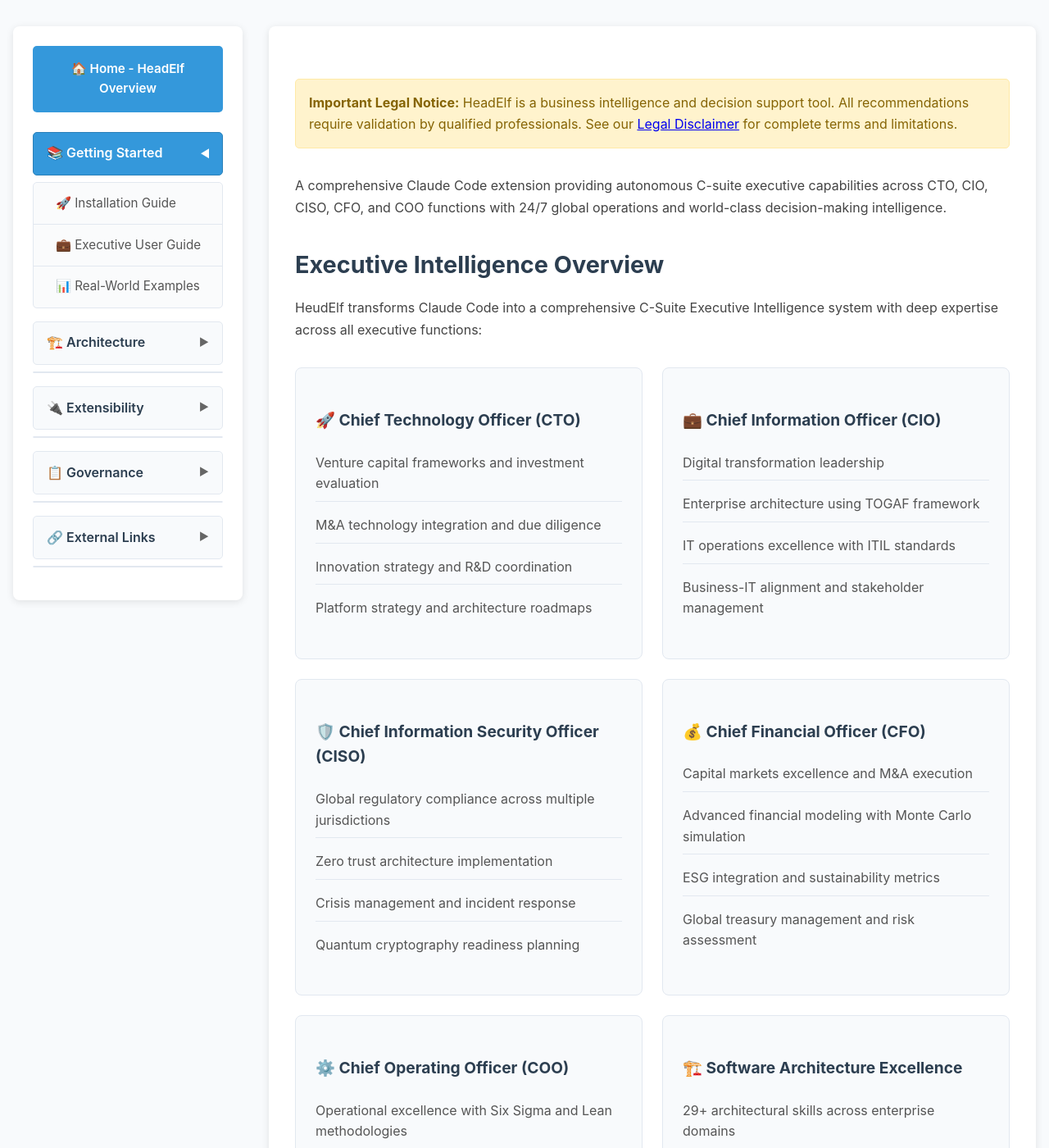
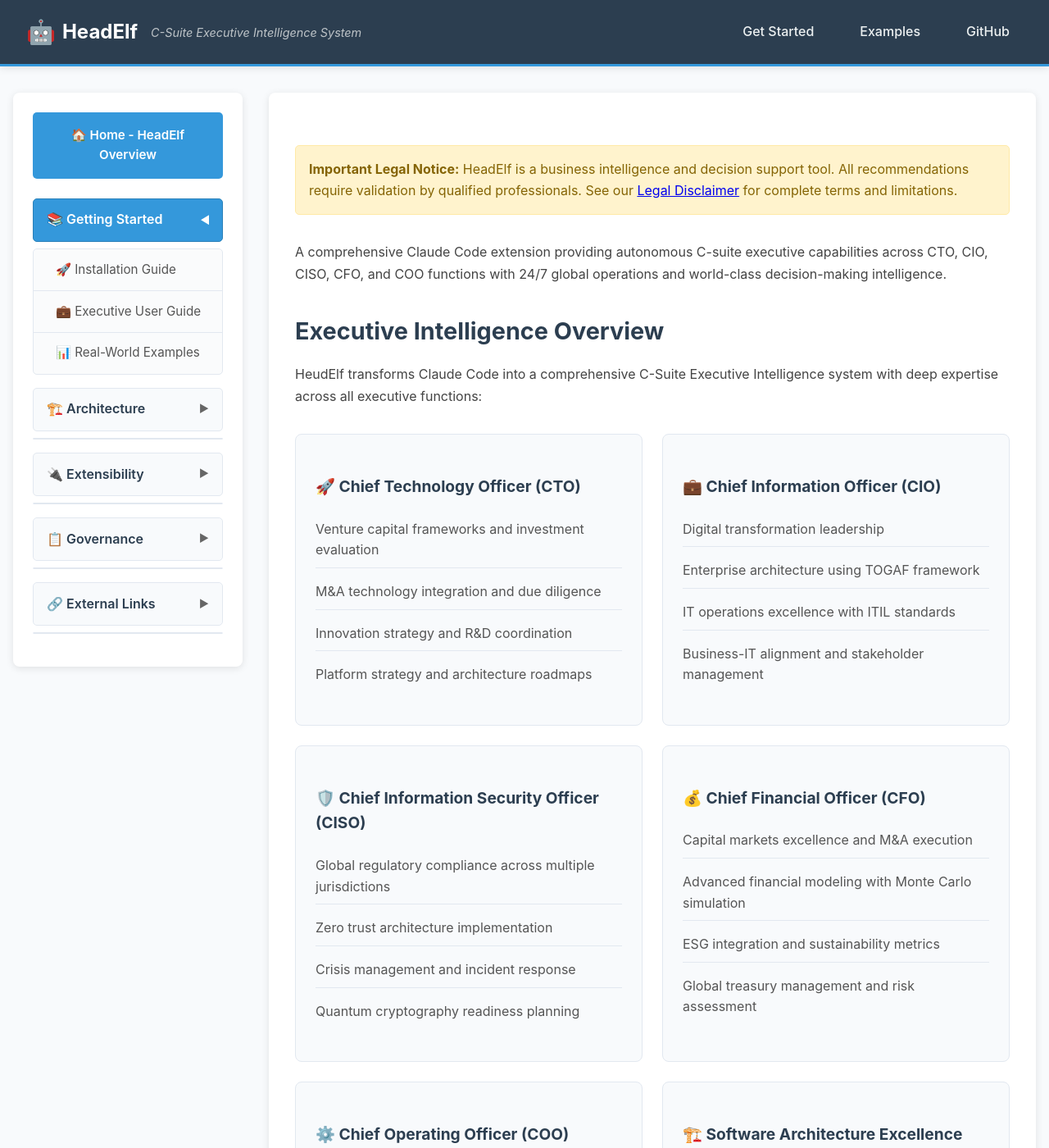
Before and after one commit to pauljbernard/headElf, a Jekyll site: the page built from docs/index.md, in a window 1280 px wide and 1400 px high. Shown: the whole window at 82% size. Built offline with Jekyll 4.4.1, drawn with Linux system fonts in a browser that asks for light colours.

Commit message:
Add professional site-wide header spanning across entire page
This commit adds a comprehensive site header that spans the full width
across the top of the entire page, above both the navigation sidebar
and content panels.

Site Header Features:

**Left Side - Site Branding:**
- 🤖 HeadElf logo and brand name (clickable link to home)
- "C-Suite Executive Intelligence System" tagline
- Professional dark blue background (#2c3e50) with blue accent border

**Right Side - Quick Navigation:**
- "Get Started" - Direct link to installation guide
- "Examples" - Quick access to executive scenarios
- "GitHub" - External link to repository

**Professional Styling:**
- Sticky header that stays at top when scrolling
- Professional color scheme consistent with site branding
- Hover effects on navigation links with blue highlights
- Mobile-responsive design with stacked layout on small screens
- Shadow and border effects for visual depth

**Layout Integration:**
- Spans full width above both sidebar and content panels
- Properly integrated with existing layout structure
- Z-index positioning to stay above other content
- Responsive behavior that works with mobile sidebar toggle

The site now has a proper site-wide header providing:
- Clear branding and identity across all pages
- Quick access to key sections without using sidebar
- Professional appearance suitable for executive audience
- Consistent navigation experience across the documentation

🤖 Generated with [Claude Code](https://claude.ai/code)

Co-Authored-By: Claude <noreply@anthropic.com>

```diff
--- a/docs/_layouts/default.html
+++ b/docs/_layouts/default.html
@@ -344,6 +344,77 @@
             margin: 2rem 0;
         }
 
+        /* Site Header */
+        .site-header {
+            background: #2c3e50;
+            color: white;
+            border-bottom: 3px solid #3498db;
+            position: sticky;
+            top: 0;
+            z-index: 100;
+            box-shadow: 0 2px 10px rgba(0, 0, 0, 0.1);
+        }
+
+        .site-header-content {
+            max-width: 1400px;
+            margin: 0 auto;
+            padding: 1rem 2rem;
+            display: flex;
+            align-items: center;
+            justify-content: space-between;
+        }
+
+        .site-title {
+            display: flex;
+            align-items: center;
+            gap: 1rem;
+        }
+
+        .site-title a {
+            display: flex;
+            align-items: center;
+            gap: 0.5rem;
+            text-decoration: none;
+            color: white;
+        }
+
+        .site-logo {
+            font-size: 1.8rem;
+        }
+
+        .site-name {
+            font-size: 1.5rem;
+            font-weight: 700;
+            color: white;
+        }
+
+        .site-tagline {
+            color: #bdc3c7;
+            font-size: 0.9rem;
+            font-style: italic;
+        }
+
+        .site-nav {
+            display: flex;
+            gap: 1.5rem;
+            align-items: center;
+        }
+
+        .nav-link {
+            color: #ecf0f1;
+            text-decoration: none;
+            padding: 0.5rem 1rem;
+            border-radius: 4px;
+            transition: all 0.3s;
+            font-weight: 500;
+        }
+
+        .nav-link:hover {
+            background: #3498db;
+            color: white;
+            transform: translateY(-1px);
+        }
+
         footer {
             background: #2c3e50;
             color: white;
@@ -353,6 +424,27 @@
         }
 
         @media (max-width: 768px) {
+            .site-header-content {
+                padding: 0.8rem 1rem;
+                flex-direction: column;
+                gap: 0.5rem;
+                text-align: center;
+            }
+
+            .site-title {
+                flex-direction: column;
+                gap: 0.3rem;
+            }
+
+            .site-nav {
+                gap: 1rem;
+            }
+
+            .nav-link {
+                padding: 0.4rem 0.8rem;
+                font-size: 0.9rem;
+            }
+
             .layout {
                 flex-direction: column;
                 padding: 0 1rem;
@@ -396,6 +488,24 @@
     <!-- Mobile sidebar toggle -->
     <button class="sidebar-toggle" onclick="toggleSidebar()">☰ Menu</button>
     <div class="sidebar-overlay" onclick="closeSidebar()"></div>
+
+    <!-- Site Header -->
+    <header class="site-header">
+        <div class="site-header-content">
+            <div class="site-title">
+                <a href="{{ site.baseurl }}/">
+                    <span class="site-logo">🤖</span>
+                    <span class="site-name">HeadElf</span>
+                </a>
+                <span class="site-tagline">C-Suite Executive Intelligence System</span>
+            </div>
+            <nav class="site-nav">
+                <a href="{{ site.baseurl }}/getting-started" class="nav-link">Get Started</a>
+                <a href="{{ site.baseurl }}/examples" class="nav-link">Examples</a>
+                <a href="https://github.com/pauljbernard/headElf" class="nav-link" target="_blank">GitHub</a>
+            </nav>
+        </div>
+    </header>
 
     <main>
         <div class="layout">
```
